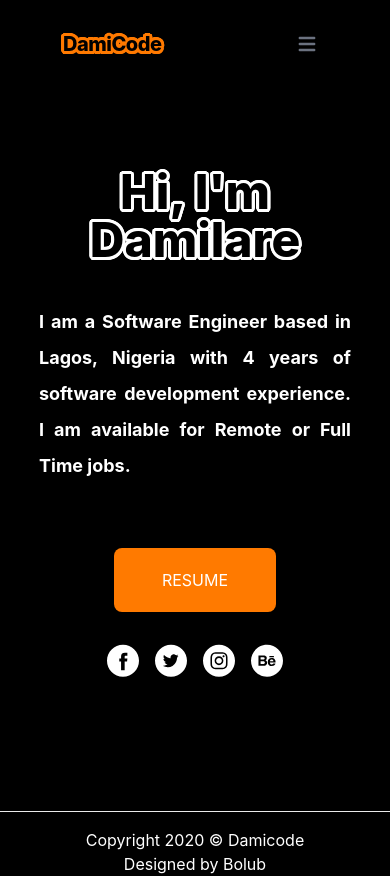
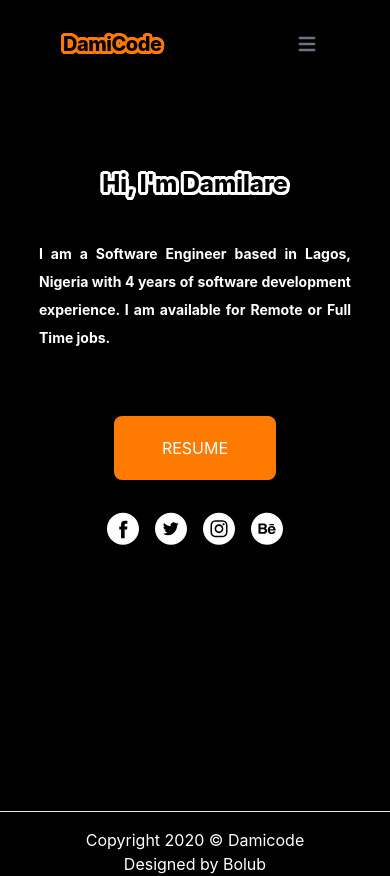
Before and after one commit to DamiCode18/portfolio, a Next.js app: page / in a window 390 px wide. Built offline with nearby package versions, Linux system fonts and the light colour scheme; a web font is replaced by a local one.

Commit message:
font-size on different screen(home)

```diff
--- a/pages/homepage.tsx
+++ b/pages/homepage.tsx
@@ -13,8 +13,8 @@ const Homepage = (props: Props) => {
     <Fragment>
       <div className="home flex mx-[10%] justify-center mt-20">
         <div className="text-center md:text-left my-auto max-w-[630px] md:mr-14">
-          <h1 className="text-5xl bolder-text font-extrabold">Hi, I'm Damilare</h1>
-          <p className="text-justify leading-loose text-lg font-bold my-10">I am a Software Engineer based in Lagos, Nigeria with 4 years of software development  experience.
+          <h1 className="text-2xl md:text-5xl bolder-text font-extrabold">Hi, I'm Damilare</h1>
+          <p className="text-justify leading-loose text-sm md:text-lg font-bold my-10">I am a Software Engineer based in Lagos, Nigeria with 4 years of software development  experience.
             I am available for Remote or Full Time jobs.
           </p>
           <div className="mt-[4rem] mb-[2rem]">
```
